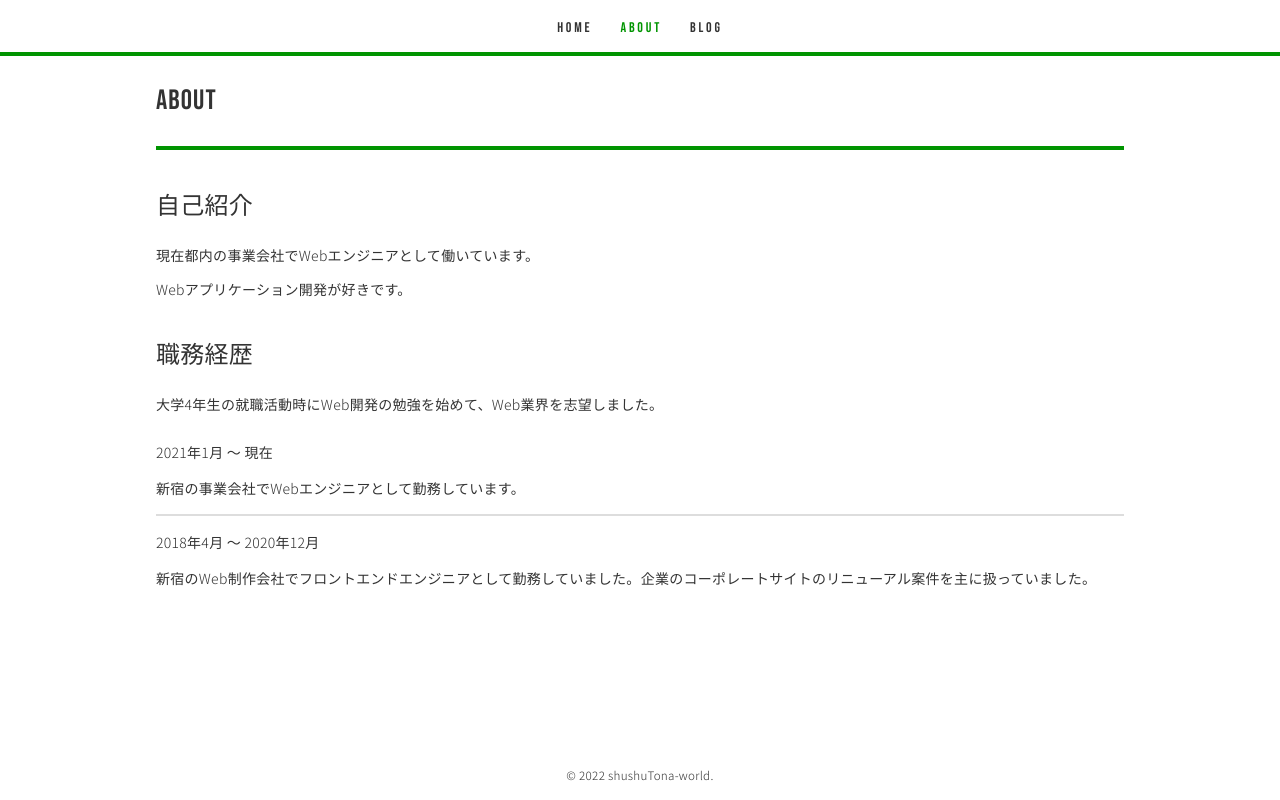
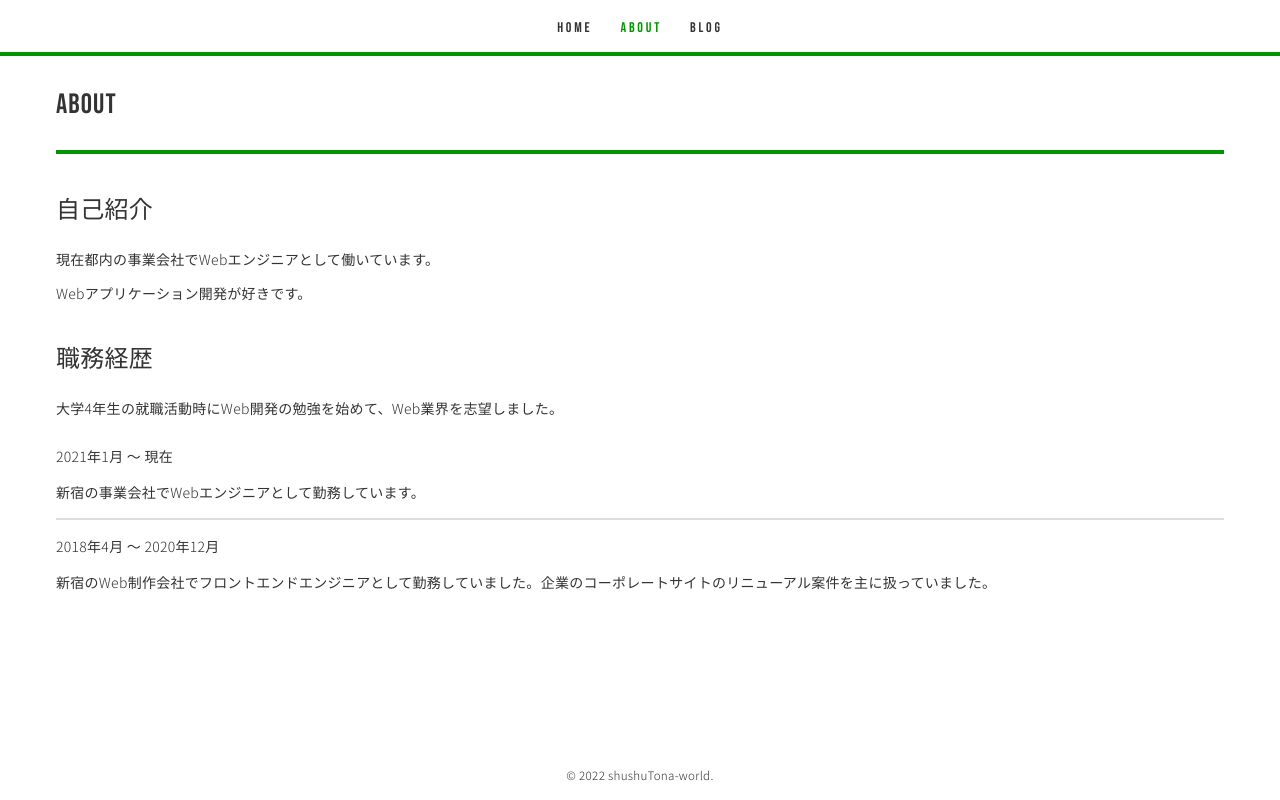
Before and after one commit to shushuTona/shushuWorld, a Next.js app: page /about in a window 1280 px wide. Built offline with nearby package versions, Linux system fonts and the light colour scheme.

Commit message:
fixed css

```diff
--- a/styles/_var.scss
+++ b/styles/_var.scss
@@ -9,4 +9,4 @@ $BORDER_COLOR: #dddddd;
 /**
     width
 **/
-$CONTENTS_WIDTH: 1000px;
+$CONTENTS_WIDTH: 1200px;
--- a/styles/components/PageLayout.module.scss
+++ b/styles/components/PageLayout.module.scss
@@ -8,7 +8,7 @@
 
     .pageLayout__main {
         margin: 0 auto;
-        padding: 28px 16px;
+        padding: 32px 16px;
         width: 100%;
         max-width: $CONTENTS_WIDTH;
 
--- a/styles/components/blog/PostList.module.scss
+++ b/styles/components/blog/PostList.module.scss
@@ -2,7 +2,7 @@
 @import '../../_mixin';
 
 .postList {
-    margin-top: 32px;
+    margin-top: 36px;
     display: flex;
     flex-wrap: wrap;
 
@@ -77,8 +77,8 @@
 
         .postList__tag {
             margin: 8px 0 0 8px;
-            padding: 4px 8px;
-            line-height: 1.5;
+            padding: 10px 8px 12px;
+            line-height: 0;
             border: 1px solid $TEXT_COLOR;
             border-radius: 8px;
             transition: border-color 300ms;
```
